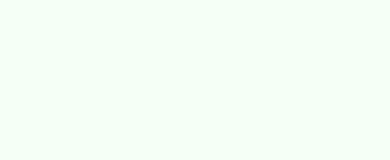
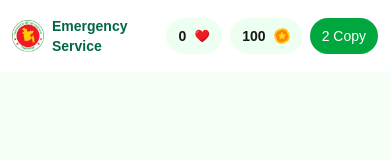
Before and after one commit to shihab-63/B12-A5-Emergency-Hotline, a website: page index.html in a window 390 px wide. Drawn offline with nearby package versions, Linux system fonts and the light colour scheme.

Commit message:
Add navbar wait responsiveness

```diff
--- a/index.html
+++ b/index.html
@@ -28,6 +28,40 @@
     />
   </head>
   <body class="hind-madurai bg-[#F5FFF6] min-h-[100vh]">
-
+    <!-- Header Area -->
+    <header class="bg-white">
+      <!-- Navbar -->
+      <nav class="max-w-[1800px] mx-auto flex justify-between items-center px-3">
+        <!-- nav left -->
+        <div class="flex items-center gap-2 py-4">
+          <img src="./assets/logo.png" alt="Logo image" class="w-8 md:w-12" />
+          <h1 class="text-sm md:text-xl font-black text-[#006747]">
+            Emergency <br />
+            Service
+          </h1>
+        </div>
+        <!-- Nav Right -->
+        <div class="flex items-center gap-2 md:gap-5">
+          <!-- Love -->
+          <div
+            class="flex items-center gap-2 bg-[#ECFFF0] py-2 px-3 md:px-5 rounded-3xl"
+          >
+            <span class="font-bold text-sm md:text-[16px]">0</span>
+            <img src="./assets/heart.png" alt="Heart image" class="w-4 md:w-6" />
+          </div>
+          <!-- Star -->
+          <div
+            class="flex items-center gap-2 bg-[#ECFFF0] py-2 px-3 md:px-5 rounded-3xl"
+          >
+            <span class="font-bold text-sm md:text-[16px]">100</span>
+            <img src="./assets/coin.png" alt="Heart image" class="w-4 md:w-6" />
+          </div>
+          <!-- Copy -->
+          <div>
+            <h2 class="text-white bg-[#00A63E] py-2 px-3 md:px-6 rounded-3xl font-normal text-sm md:text-[16px]">2 Copy</h2>
+          </div>
+        </div>
+      </nav>
+    </header>
   </body>
 </html>
```
Also changed, not shown: src/output.css.
